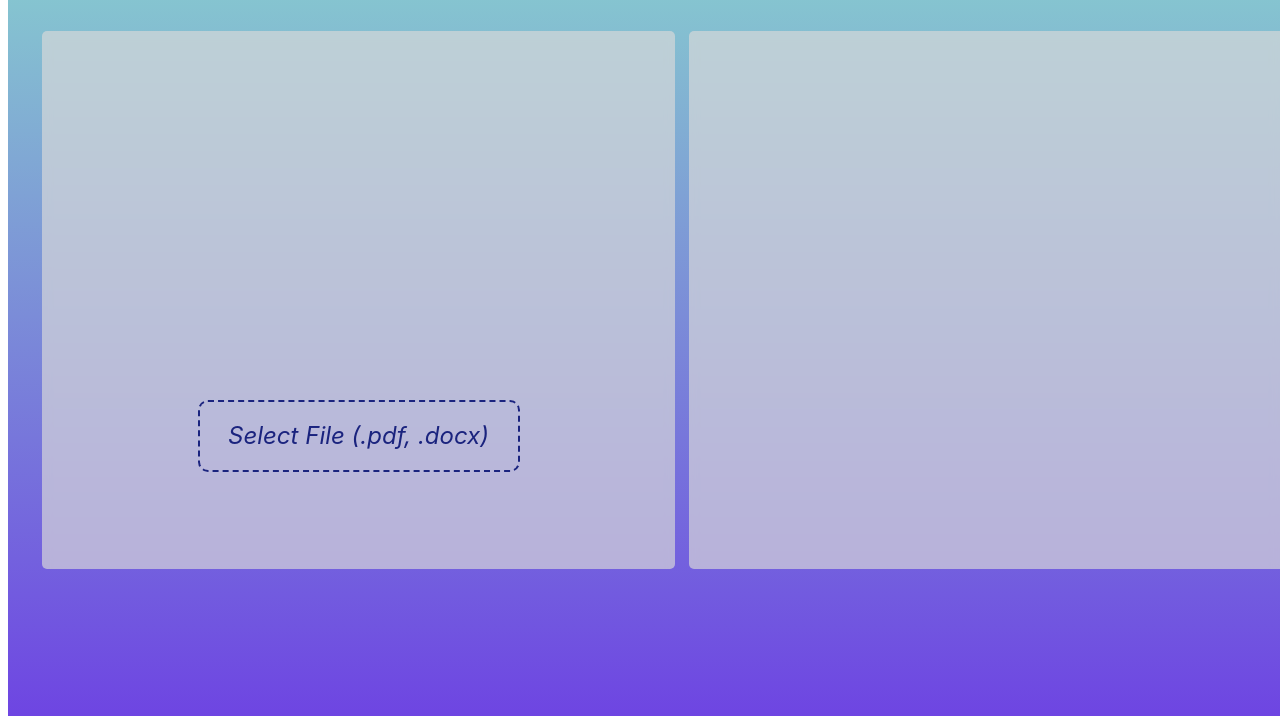
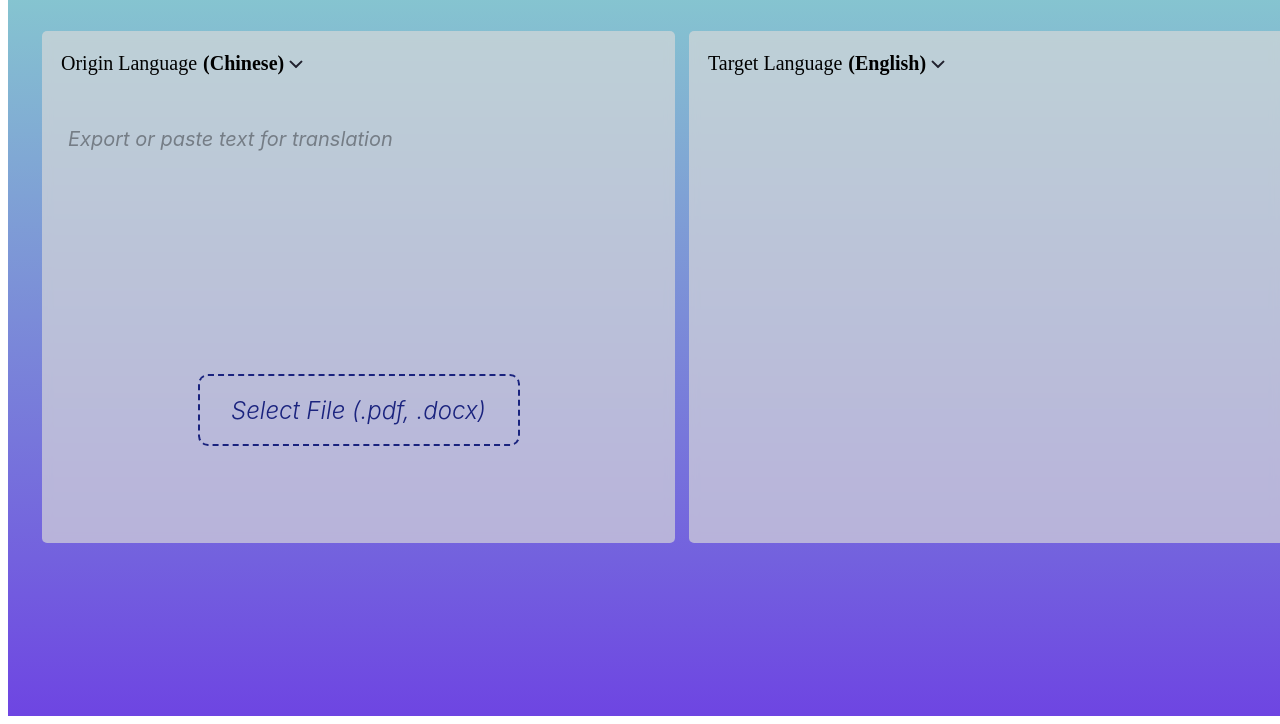
Before and after one commit to swordjs/stt, an Astro site in the folder packages/website/: page / in a window 1280 px wide. Shown: the part 92-816 px from the top of the page. Built offline with nearby package versions, Linux system fonts and the light colour scheme; Astro itself is replaced by a stand-in of ours.

Commit message:
✨ feat(website): add input ui

```diff
--- a/packages/website/astro.config.mjs
+++ b/packages/website/astro.config.mjs
@@ -1,6 +1,6 @@
 import { defineConfig } from 'astro/config';
 import UnoCSS from 'unocss/astro';
-import svelte from "@astrojs/svelte";
+import svelte from '@astrojs/svelte';
 
 // https://astro.build/config
 export default defineConfig({
--- a/packages/website/package.json
+++ b/packages/website/package.json
@@ -15,6 +15,7 @@
     "svelte": "^3.54.0"
   },
   "devDependencies": {
+    "@unocss/core": "^0.50.5",
     "@unocss/reset": "^0.50.4",
     "unocss": "^0.50.4"
   }
--- a/packages/website/src/components/Input.svelte
+++ b/packages/website/src/components/Input.svelte
@@ -1,5 +1,27 @@
-<div class="input relative flex-1 h-42vw">
-  <div class="select-file absolute w-318px h-68px text-#1A237E rounded-10px flex justify-center items-center cursor-pointer text-24px">Select File (.pdf, .docx)</div>
+<script lang="ts">
+let input;
+let translateData = '';
+
+const handleInput = () => {
+  // translateData = input.innerHTML;
+}
+
+</script>
+
+<div class="input relative flex-1 h-40vw">
+  <div class="top w-94% flex text-20px py-21px m-auto select-none border-b-1">
+    <div>Origin Language</div>
+    <div class="font-bold ml-6px cursor-pointer">(Chinese)</div>
+    <img src="./down.svg" alt="" />
+  </div>
+  <div class="main relative h-32vw text-20px px-26px mt-30px" on:input={handleInput}
+  bind:this={input} contenteditable="true" placeholder="Export or paste text for translation"/>
+  <!-- select file -->
+  {#if translateData === ''}
+  <div class="select-file absolute w-318px h-68px text-#1A237E rounded-10px flex justify-center items-center cursor-pointer text-24px font-light">
+    Select File (.pdf, .docx)
+  </div>
+  {/if}
 </div>
 
 <style>
@@ -7,6 +29,24 @@
     background: rgba(217, 217, 217, 0.68);
     backdrop-filter: blur(5px);
     border-radius: 5px;
+  }
+  .top {
+    border-color: rgba(0, 0, 0, 0.2);
+  }
+  .main {
+    outline: none;
+    overflow-y: auto;
+  }
+  .main::before {
+    content: attr(placeholder);
+    font-family: 'Inter';
+    font-style: italic;
+    font-weight: 400;
+    font-size: 20px;
+    position: absolute;
+    top: 0px;
+    left: 26px;
+    color: rgba(0, 0, 0, 0.38);
   }
   .select-file {
     border: 2px dashed #1a237e;
--- a/packages/website/src/components/Output.svelte
+++ b/packages/website/src/components/Output.svelte
@@ -1,4 +1,10 @@
-<div class="output flex-1 h-42vw ml-14px"></div>
+<div class="output flex-1 h-40vw ml-14px">
+  <div class="top w-94% flex text-20px py-21px m-auto select-none border-b-1">
+    <div>Target Language</div>
+    <div class="font-bold ml-6px cursor-pointer">(English)</div>
+    <img src="./down.svg" alt="">
+  </div>
+</div>
 
 <style>
   .output {
@@ -6,4 +12,7 @@
     backdrop-filter: blur(5px);
     border-radius: 5px;
   }
+  .top{
+    border-color: rgba(0, 0, 0, 0.2);
+  }
 </style>
--- a/packages/website/src/pages/index.astro
+++ b/packages/website/src/pages/index.astro
@@ -6,7 +6,7 @@ import Output from "../components/Output.svelte"
 
 <Layout title="Welcome to Astro.">
 	<main class="w-100vw h-100vh p-x-34px">
-		<header class=" p-t-40px p-b-34px flex items-center select-none">
+		<header class="p-t-40px p-b-34px flex items-center select-none">
 			<img src="./logo.svg" class="w-74.2px h-38px" alt="">
 			<div class="impact text-27px text-black ml-11.8px">Stt Translate</div>
 			<div class="al_bayan text-17px text-black ml-12px mt-1">Power by ChatGpt API </div>
```
Also changed, not shown: packages/website/public/down.svg (added), pnpm-lock.yaml.
